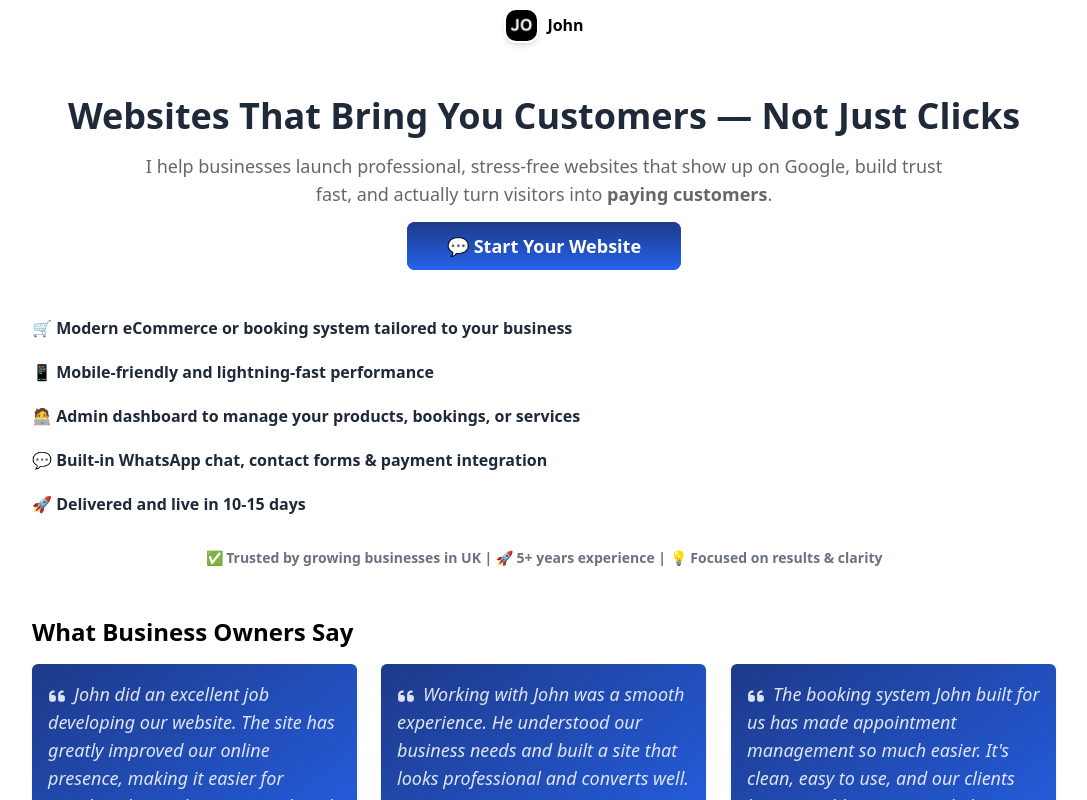
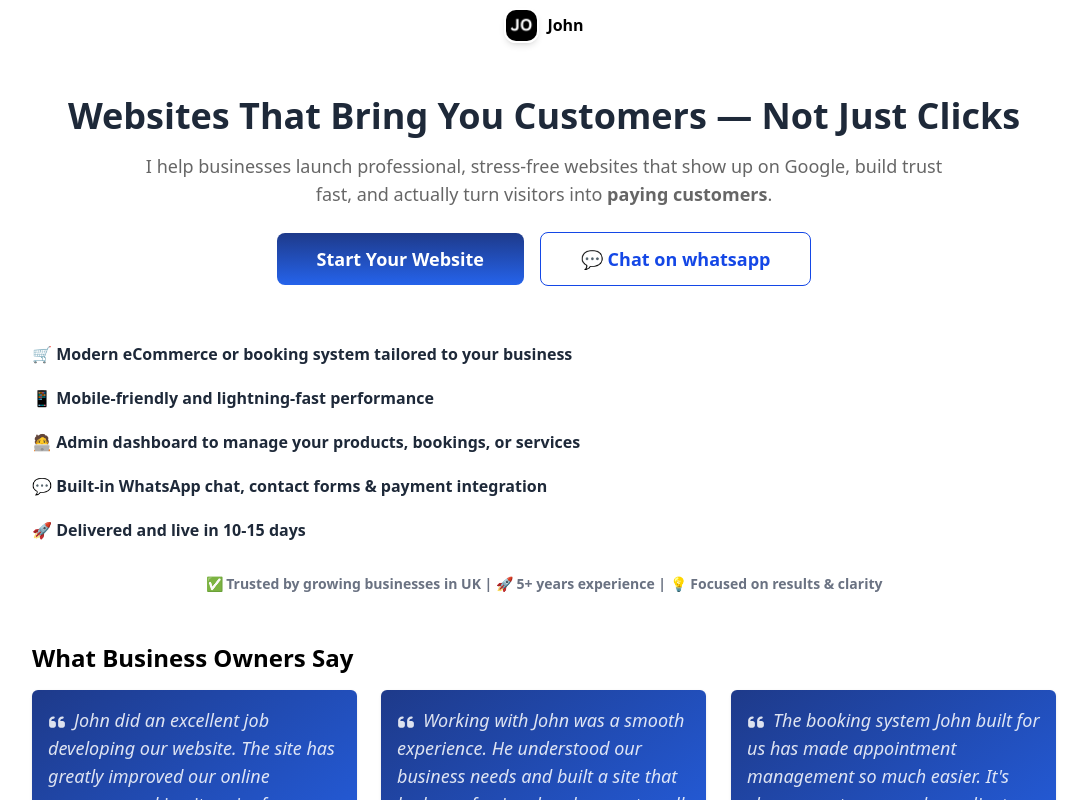
Before and after one commit to lamba01/port, a React (Vite) app: page /business in a window 1280 px wide. Shown: the top 800 px of the page, without its empty margins (96-1183 px from the left). Built offline with nearby package versions, Linux system fonts and the light colour scheme; no server answers.

Commit message:
refactor: added secondary CTA

```diff
--- a/src/pages/business.jsx
+++ b/src/pages/business.jsx
@@ -44,7 +44,7 @@ export default function BusinessLandingPage() {
           </p>
 
           {/* FAST CTA */}
-          <div className="text-center mb-14">
+          <div className="text-center mb-14 flex flex-col sm:flex-row items-center justify-center gap-4">
             <a
               href="#contact"
               // href="https://wa.me/2348166009368?text=Hi%20John%2C%20I%20need%20a%20website%20for%20my%20business"
@@ -55,7 +55,17 @@ export default function BusinessLandingPage() {
                 backgroundColor: "#2563eb", // fallback solid color
               }}
             >
-              💬 Start Your Website
+              Start Your Website
+            </a>
+            <a
+              href="https://wa.me/2348166009368?text=Hi%20John%2C%20I%20need%20a%20website%20for%20my%20business"
+              className="hover:opacity-80 border border-blue-700 text-blue-700 px-10 py-3 rounded-lg text-lg font-semibold transition"
+              // style={{
+              //   backgroundImage: "linear-gradient(to top, #2563eb, #1e3a8a)",
+              //   backgroundColor: "#2563eb", // fallback solid color
+              // }}
+            >
+              💬 Chat on whatsapp
             </a>
           </div>
 
```
